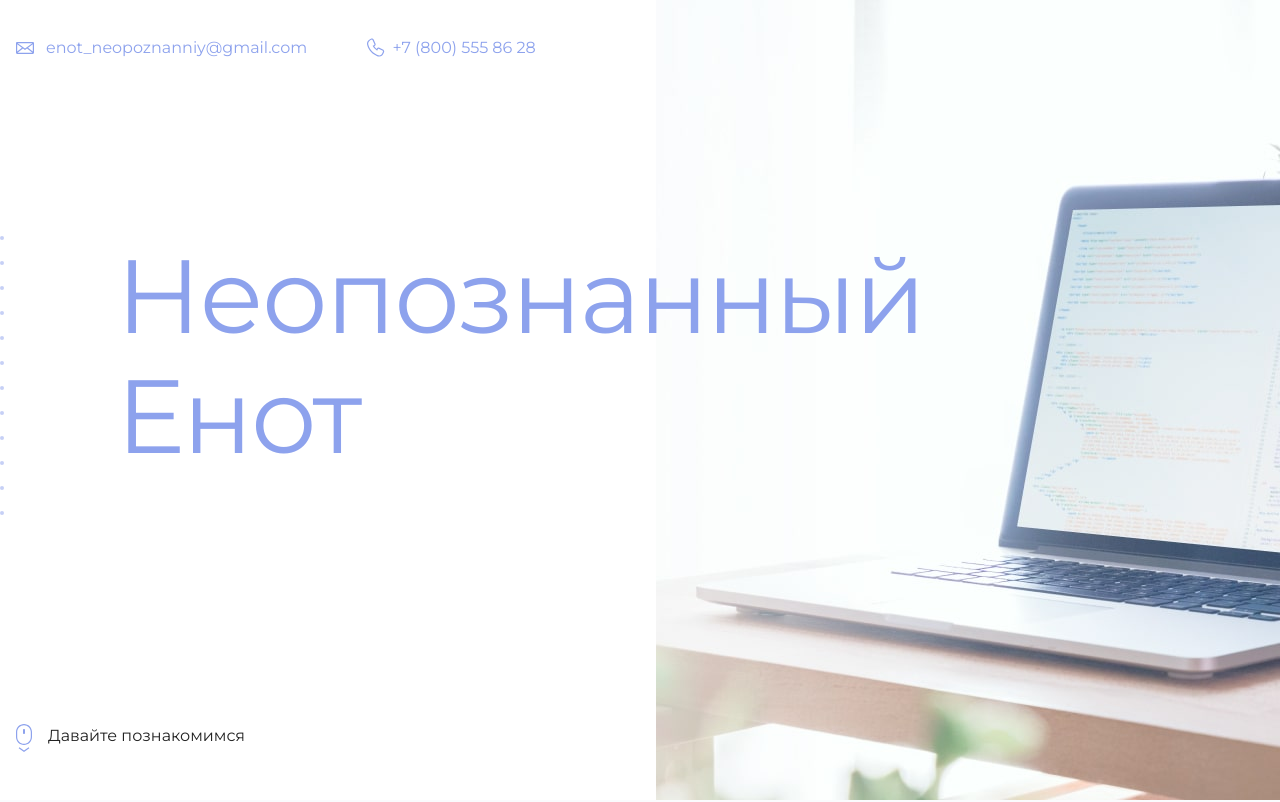
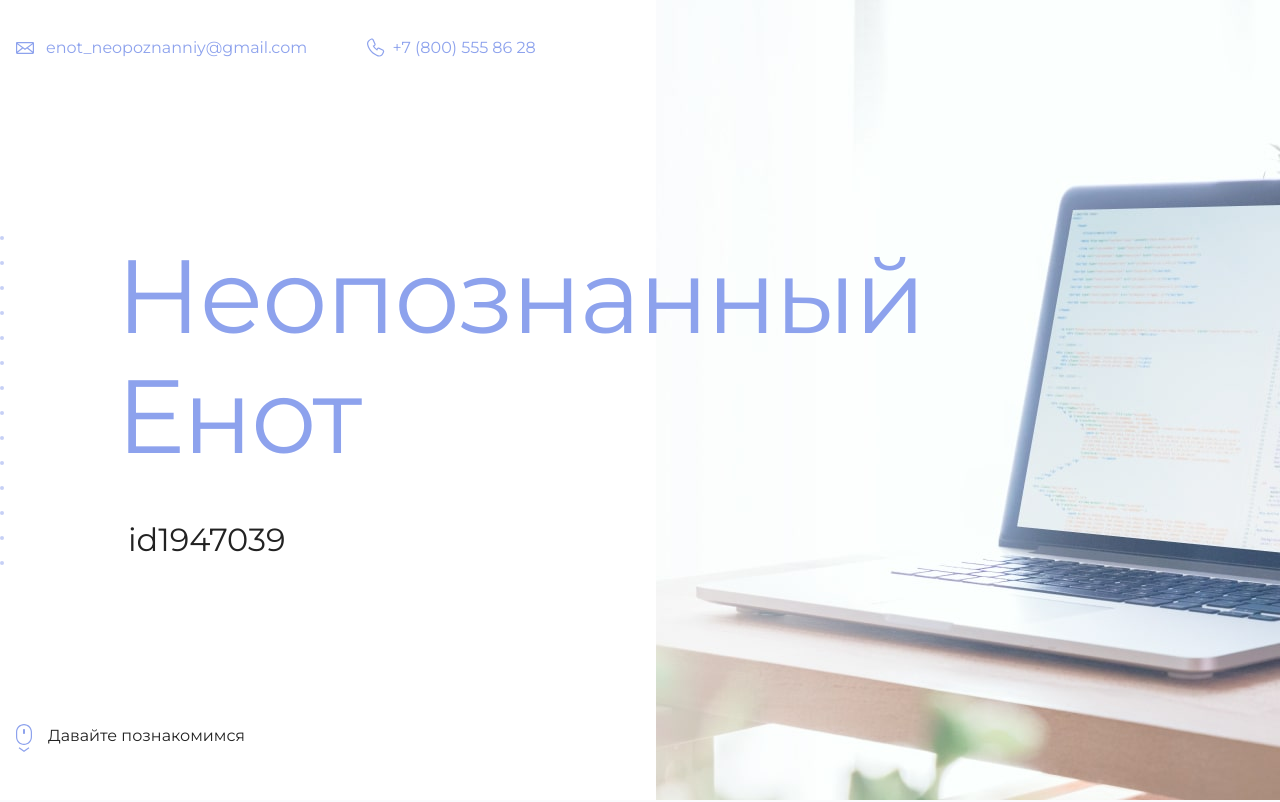
Before and after one commit to lollym24/github-pages-example, a plain HTML site: page index.html in a window 1280 px wide. Shown: the top 802 px of the page. Drawn offline with Linux system fonts and the light colour scheme.

Commit message:
Добавляет id

```diff
--- a/index.html
+++ b/index.html
@@ -19,7 +19,7 @@
       <section class="hero-image">
         <div class="container">
           <h1 class="heading">Неопознанный Енот</h1>
-          <p><!-- Тут ваш id на сайте Академии --></p>
+          <p>id1947039</p>
         </div>
       </section>
 
```
